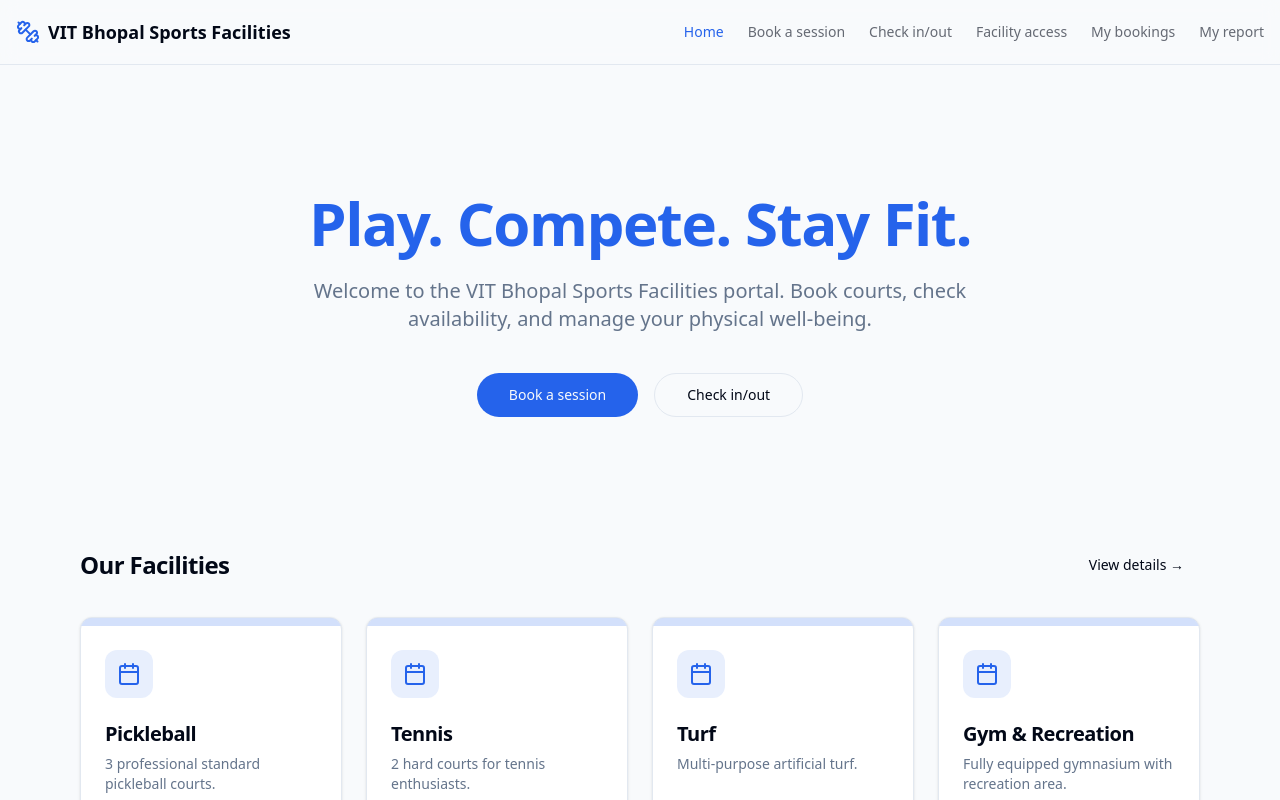
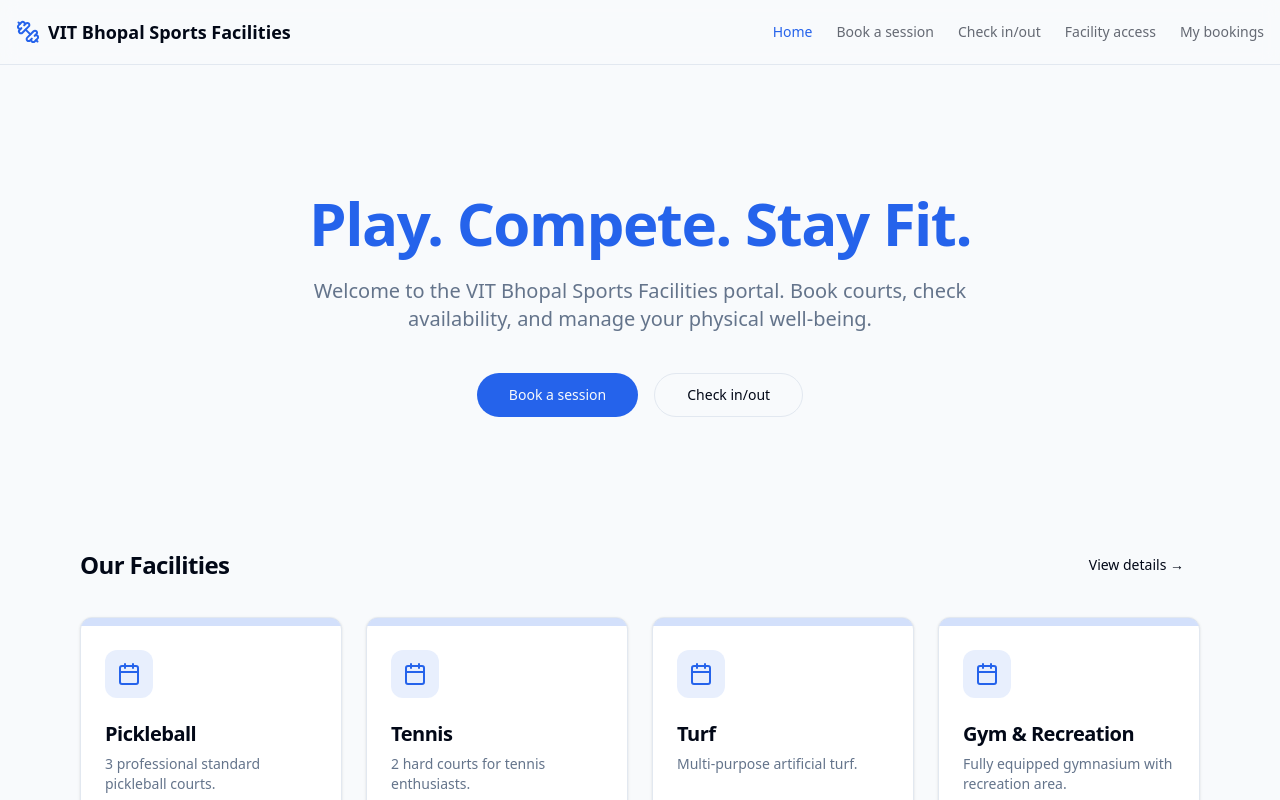
Before and after one commit to shahabhilash/vit-bhopal-sports-facilities, a Next.js app: page / in a window 1280 px wide. Shown: the top 800 px of the page. Built offline with nearby package versions, Linux system fonts and the light colour scheme.

Commit message:
Remove My report section and recharts dependency

```diff
--- a/components/navbar.tsx
+++ b/components/navbar.tsx
@@ -11,7 +11,6 @@ const navItems = [
   { href: "/check-in", label: "Check in/out" },
   { href: "/access", label: "Facility access" },
   { href: "/my-bookings", label: "My bookings" },
-  { href: "/report", label: "My report" },
 ];
 
 export default function Navbar() {
--- a/package.json
+++ b/package.json
@@ -13,7 +13,6 @@
     "react": "^18",
     "react-dom": "^18",
     "lucide-react": "^0.395.0",
-    "recharts": "^2.12.7",
     "clsx": "^2.1.1",
     "tailwind-merge": "^2.3.0",
     "class-variance-authority": "^0.7.0",
```
